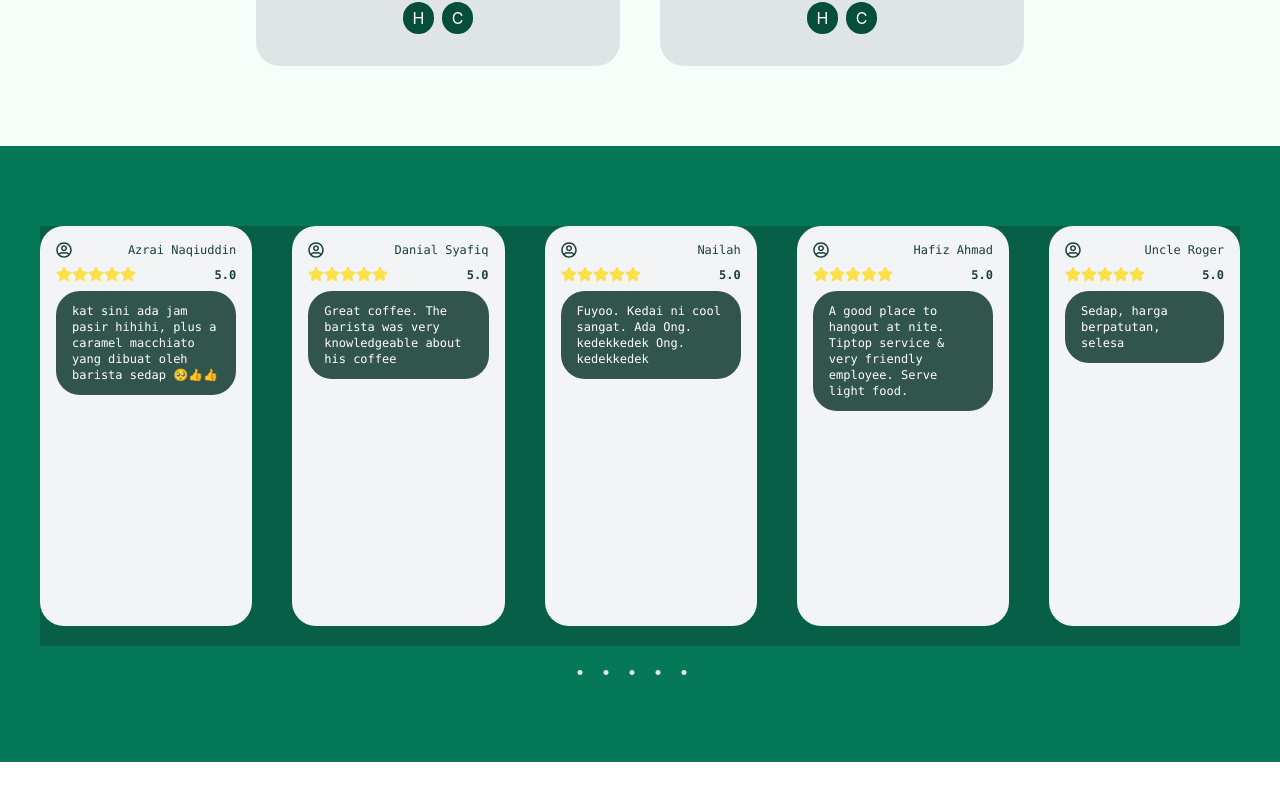
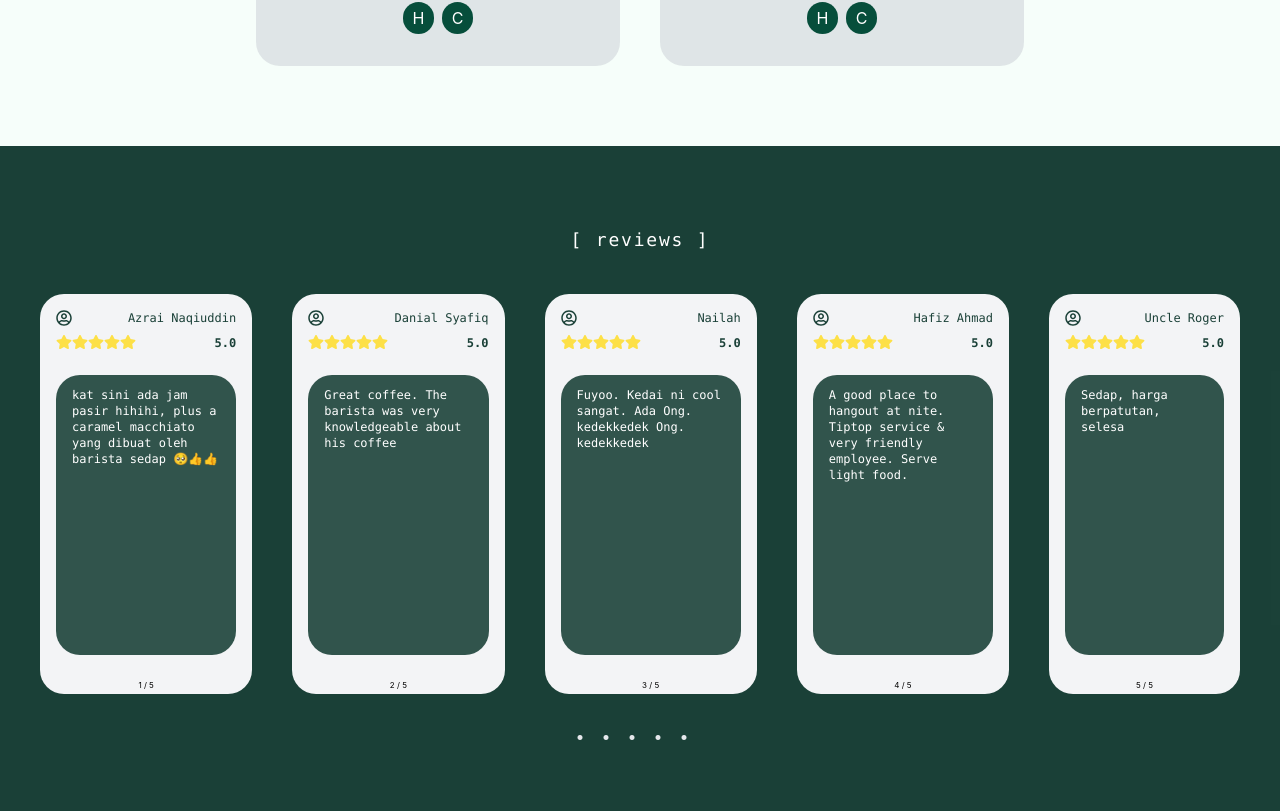
Before and after one commit to solahidris/Project15_T2_ReactFullyResponsiveWebsite, a React (Create React App) app: page / in a window 1280 px wide. Shown: the part 2424-3235 px from the top of the page. Built offline with nearby package versions, Linux system fonts and the light colour scheme; no server answers.

Commit message:
adjusted final layout for review page

```diff
--- a/src/App.js
+++ b/src/App.js
@@ -146,18 +146,17 @@ function App() {
 </div>
 
 {/* Reviews Page 2.0*/}
-{/* Add numbering index to reviews
-change bg to actual color
-strech down inner comment to bottom
-add some space between comment and user name */}
 
-<div className="py-20 bg-emerald-700">
+<div className="py-20 bg-emerald-950/90">
 
-<div ref={carouselRef} onScroll={() => setScrollPosition(carouselRef.current.scrollLeft)} className="pb-5 bg-emerald-800 mx-10 gap-x-10 flex overflow-x-auto scrollbar-thin scrollbar-thumb-gray-500 scrollbar-track-gray-300">
+  <p id="reviewsId" ref={reviewLocation} className="text-white text-center mb-10 font-mono tracking-widest text-lg"> [ reviews ]  </p>
+
+  <div ref={carouselRef} onScroll={() => setScrollPosition(carouselRef.current.scrollLeft)} className="pb-5 mx-10 gap-x-10 flex overflow-x-auto scrollbar-thin scrollbar-thumb-gray-500 scrollbar-track-gray-300">
     {reviewData.map((review, index) => (
       <div key={index} className="" style={{ scrollLeft: scrollPosition }}>
         <div className="rounded-3xl bg-gray-100 py-4 min-w-[11rem] max-w-[20rem] max-h-[300px] lg:max-h-[400px] grid grid-rows-4 grid-flow-col font-mono">
-        <div> {/* each comment 1st-container */}
+          <div>
+
             <div> {/* user container top with stars */}
               <div className="flex gap-x-2 mx-4"> {/* 1st row info icon and name */}
                 <FaRegUserCircle className="self-center text-emerald-950/90" />
@@ -168,10 +167,15 @@ add some space between comment and user name */}
                 <p className="text-xs grow text-end mt-[1px] font-bold text-emerald-950/90">5.0</p>
               </div>
             </div>
-          <div className="bg-emerald-950/80 rounded-3xl mx-4 text-sm row-start-2 row-span-4"> {/* 3rd row info comment */}
+
+            <div className="bg-emerald-950/80 rounded-3xl text-sm mt-4 mx-4 h-[200px] lg:h-[280px] row-start-2 row-span-4"> {/* 3rd row info comment */}
                 <p className="px-4 py-3 text-xs text-white">{review.comment}</p>
             </div>
+
           </div>
+        </div>
+        <div>
+          <p className="text-[8px] text-center mt-[-15px]">{index+1} / {reviewData.length}</p>
         </div>
       </div>
     ))}
@@ -186,7 +190,7 @@ add some space between comment and user name */}
 
 {/* Socials Page */}
       <div className="bg-white py-20">
-         {/* Location title */}
+         {/* Socials title */}
         <p id="socialsId" ref={socialsLocation} className="text-center mt-[-2.2rem] mb-10 font-mono tracking-widest text-lg"> [ socials ] </p>
 
 
```
Lines whose indentation alone changed are shown as unchanged.
